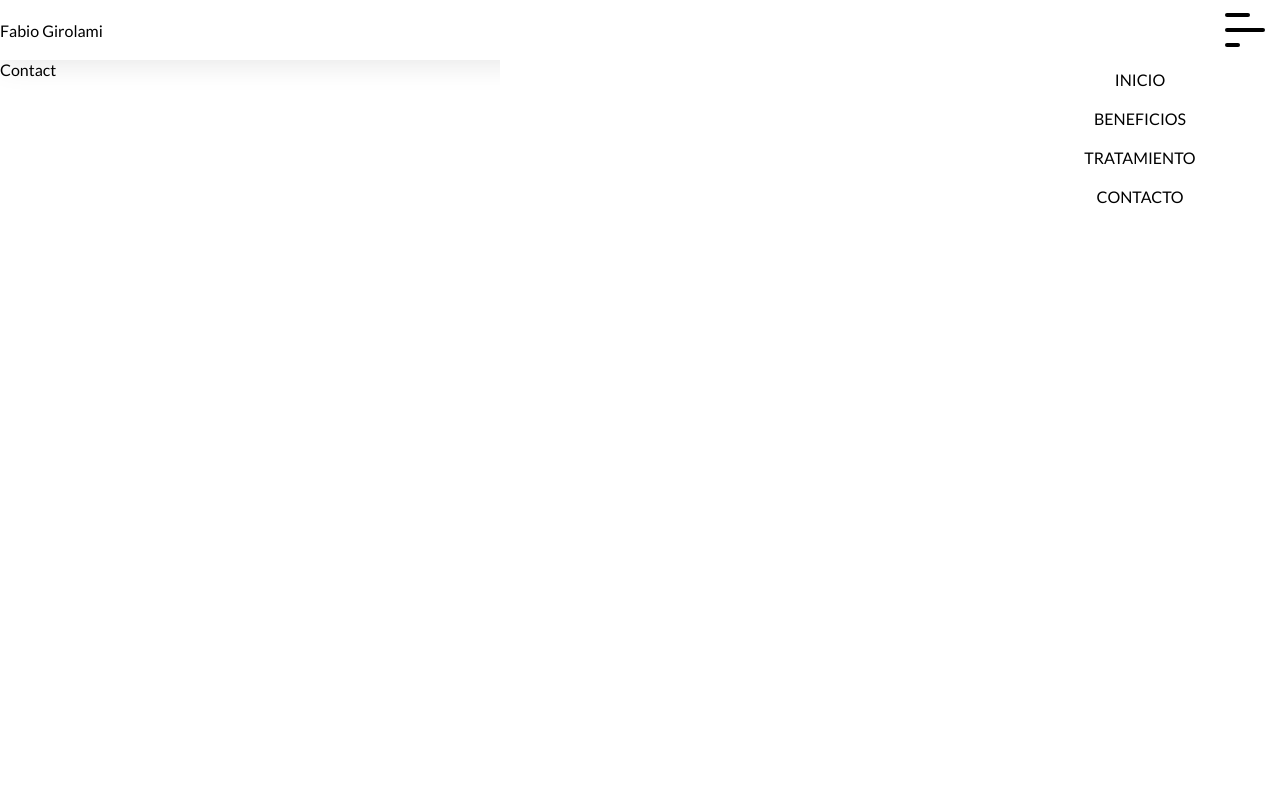
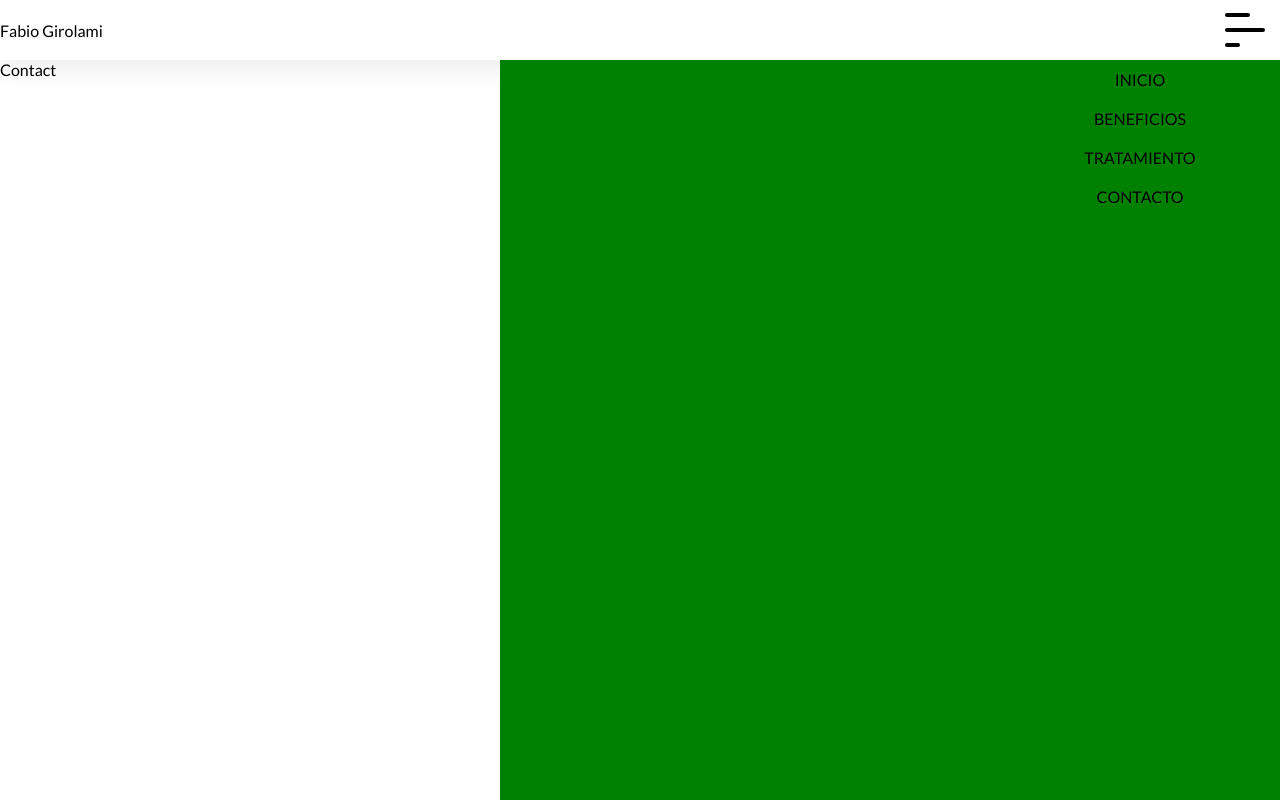
Before and after one commit to SmaelNicolas/masoterapiabahia, a React (Create React App) app: page /contacto in a window 1280 px wide. Built offline with nearby package versions, Linux system fonts and the light colour scheme.

Commit message:
index navbar

```diff
--- a/src/components/NavbarResponsive/navbarResponsive.css
+++ b/src/components/NavbarResponsive/navbarResponsive.css
@@ -12,6 +12,7 @@
 	box-shadow: 0 4px 30px rgba(0, 0, 0, 0.1);
 	backdrop-filter: blur(6.1px);
 	-webkit-backdrop-filter: blur(6.1px);
+	z-index: 999 !important;
 }
 
 .menuResponsive {
@@ -73,7 +74,7 @@
 	flex-direction: column;
 	justify-content: flex-start;
 	align-items: center;
-	background-color: white;
+	background-color: green;
 }
 
 .showResponsiveList {
```
